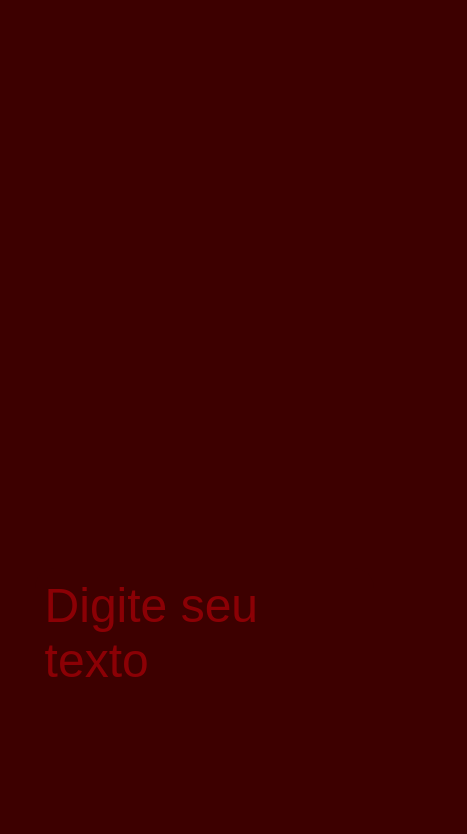
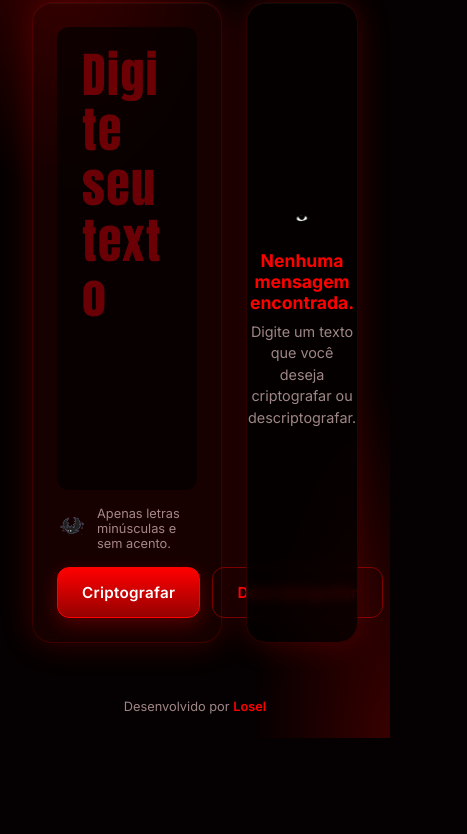
Before and after one commit to LoselSpt/Discriptografio, a plain HTML site: page index.html in a window 390 px wide. Shown: the part 106-940 px from the top of the page, 467 px wide, since content can reach past the window. After the commit the page ends 844 px from the top, so only its background shows below. Drawn offline with Linux system fonts and the light colour scheme; a web font is replaced by a local one.

Commit message:
style: novo design system com tokens, cards e botoes redesenhados
- Reorganiza o CSS em secoes com design tokens (paleta original
  preservada + cores derivadas, raios, transicoes)
- Layout em grid de dois paineis com cards translucidos e brilho
  vermelho sutil sobre fundo com gradientes radiais
- Botao primario em gradiente e secundario em contorno, com estados
  de hover/active e foco visivel
- Tipografia: Six Caps no titulo e na entrada, Inter no restante
- Remove media queries antigas com valores fixos (serao refeitas em
  abordagem mobile-first)

Co-Authored-By: Claude Opus 5.5 <noreply@anthropic.com>

```diff
--- a/style/style.css
+++ b/style/style.css
@@ -1,52 +1,54 @@
-@import url('https://fonts.googleapis.com/css2?family=Inter&display=swap');
-@import url('https://fonts.googleapis.com/css2?family=Six+Caps&display=swap');
+@import url('https://fonts.googleapis.com/css2?family=Inter:wght@400;500;600;700&family=Six+Caps&display=swap');
 
+/* ==========================================================
+   Design tokens
+   ========================================================== */
 :root {
-     --cor-primaria: #050001;
+    /* Paleta original */
+    --cor-primaria: #050001;
     --cor-secundaria: #3D0000;
     --cor-terciaria: #950101;
     --cor-quarternaria: #FF0000;
-    --fonte1:'Inter', sans-serif;
-    --fonte2: 'Six Caps', sans-serif;
+
+    /* Derivadas */
+    --superficie: rgba(61, 0, 0, 0.32);
+    --superficie-forte: rgba(5, 0, 1, 0.72);
+    --borda: rgba(255, 0, 0, 0.16);
+    --borda-forte: rgba(255, 0, 0, 0.42);
+    --texto: #ffd9d9;
+    --texto-suave: rgba(255, 217, 217, 0.62);
+    --brilho: 0 0 32px rgba(255, 0, 0, 0.22);
+
+    --fonte1: 'Inter', system-ui, sans-serif;
+    --fonte2: 'Six Caps', 'Impact', sans-serif;
+
+    --raio-lg: 1.25rem;
+    --raio-md: 0.75rem;
+    --transicao: 180ms ease;
 }
 
-* {
+/* ==========================================================
+   Base
+   ========================================================== */
+*,
+*::before,
+*::after {
+    box-sizing: border-box;
     margin: 0;
     padding: 0;
-
 }
 
 body {
-    height: 100vh;
-    box-sizing: border-box;
-    background-color: var(--cor-secundaria);
-}
-
-.cabecalho {
-    margin:10px 10px 10px;
-    width: 6.25rem;
+    min-height: 100vh;
     display: flex;
-    cursor: pointer;
-    align-items: center;
-    font-size: 3.5rem;
-    font-family: var(--fonte2);
-    color: var(--cor-quarternaria);
-
-
-}
-
-
-.cabecalho img {
-    margin: 0.9rem 0.9rem;
-    height: 2.5rem;
-    fill: var(--cor-primaria);
-}
-
-.cabecalho__link {
-    display: flex;
-    align-items: center;
-    color: inherit;
-    text-decoration: none;
+    flex-direction: column;
+    font-family: var(--fonte1);
+    color: var(--texto);
+    background-color: var(--cor-primaria);
+    background-image:
+        radial-gradient(ellipse 60% 50% at 15% 0%, rgba(149, 1, 1, 0.45), transparent 70%),
+        radial-gradient(ellipse 50% 60% at 100% 100%, rgba(61, 0, 0, 0.9), transparent 70%);
+    background-attachment: fixed;
 }
 
 .sr-only {
@@ -61,303 +63,273 @@ body {
     border: 0;
 }
 
-main {
-    display: flex;
-    justify-content: space-around;
-    margin: 1.25rem 0.47rem;
-    align-items: center;
-    height: 80vh;
+:focus-visible {
+    outline: 2px solid var(--cor-quarternaria);
+    outline-offset: 3px;
 }
 
+/* ==========================================================
+   Cabeçalho
+   ========================================================== */
+.cabecalho {
+    padding: 1.25rem 2rem 0;
+}
+
+.cabecalho__link {
+    display: inline-flex;
+    align-items: center;
+    gap: 0.75rem;
+    color: var(--cor-quarternaria);
+    text-decoration: none;
+    transition: filter var(--transicao);
+}
+
+.cabecalho__link:hover {
+    filter: drop-shadow(0 0 10px rgba(255, 0, 0, 0.6));
+}
+
+.cabecalho__link img {
+    height: 2.5rem;
+    width: auto;
+}
+
+.cabecalho__titulo {
+    font-family: var(--fonte2);
+    font-size: 3.5rem;
+    line-height: 1;
+    letter-spacing: 0.04em;
+}
+
+/* ==========================================================
+   Layout principal
+   ========================================================== */
+main {
+    flex: 1;
+    width: 100%;
+    max-width: 72rem;
+    margin: 0 auto;
+    padding: 2rem;
+    display: grid;
+    grid-template-columns: minmax(0, 1.7fr) minmax(0, 1fr);
+    gap: 1.5rem;
+    align-items: stretch;
+}
+
+.input__box,
+.output_box {
+    background: var(--superficie);
+    border: 1px solid var(--borda);
+    border-radius: var(--raio-lg);
+    box-shadow: var(--brilho), inset 0 1px 0 rgba(255, 255, 255, 0.04);
+    backdrop-filter: blur(6px);
+    padding: 1.5rem;
+}
+
+/* ==========================================================
+   Entrada
+   ========================================================== */
 .input__box {
-    margin: 1%;
-    padding: 0.5%;
-    width: 50rem;
-    font-family: var(--fonte1);
+    display: flex;
+    flex-direction: column;
+    gap: 1rem;
+}
+
+.input__box form {
+    flex: 1;
+    display: flex;
 }
 
 #input-textarea {
-    padding: 3%;
+    flex: 1;
+    width: 100%;
+    min-height: 18rem;
+    padding: 1.25rem 1.5rem;
     resize: none;
-    height: 20rem;
-    width: 100%;
-    font-size: 3rem;
-    border-radius: 1.25rem;
-    border: none;
-    background-color: var(--cor-secundaria);
+    border: 1px solid transparent;
+    border-radius: var(--raio-md);
+    background-color: var(--superficie-forte);
     color: var(--cor-quarternaria);
     font-family: var(--fonte2);
+    font-size: 3rem;
+    line-height: 1.15;
+    letter-spacing: 0.03em;
+    transition: border-color var(--transicao), box-shadow var(--transicao);
 }
 
 #input-textarea::placeholder {
-    color: #ff000d67;
+    color: rgba(255, 0, 13, 0.4);
 }
 
 #input-textarea:focus {
     outline: none;
+    border-color: var(--borda-forte);
+    box-shadow: 0 0 0 4px rgba(255, 0, 0, 0.12);
 }
 
 .warning__box {
     display: flex;
     align-items: center;
-
+    gap: 0.5rem;
+    color: var(--texto-suave);
+    font-size: 0.8rem;
 }
 
-.warning__box p {
-    margin: 1vh;
-    font-size: 0.75rem;
-    color: var(--cor-quarternaria);
-
+.warning__box img {
+    width: 2rem;
+    height: auto;
 }
 
+/* ==========================================================
+   Botões
+   ========================================================== */
 .buttons__box {
-    margin-top: 2%;
-    display: flex;
-    justify-content: center;
+    display: grid;
+    grid-template-columns: 1fr 1fr;
     gap: 0.75rem;
-    font-family: var(--fonte1);
 }
 
 button {
-    padding: 0.94rem 4.38rem;
-    border-radius: 1px;
+    padding: 0.95rem 1.5rem;
+    border-radius: var(--raio-md);
+    font-family: var(--fonte1);
+    font-size: 0.95rem;
+    font-weight: 600;
+    letter-spacing: 0.02em;
     cursor: pointer;
-    box-shadow: rgba(0, 0, 0, 0.274) 0px 2px 4px, rgba(0, 0, 0, 0.74) 0px 7px 13px -3px, rgb(0, 0, 0) 0px -3px 0px inset;
-    font-family: var(--fonte1);
+    transition: transform var(--transicao), box-shadow var(--transicao), background-color var(--transicao), color var(--transicao);
+}
+
+button:hover {
+    transform: translateY(-1px);
+}
+
+button:active {
+    transform: translateY(1px);
 }
 
 #encode-btn {
-    background-color: var(--cor-quarternaria);
-    border: 0.3px double var(--cor-primaria);
-    color: var(--cor-secundaria);
+    background: linear-gradient(180deg, var(--cor-quarternaria), var(--cor-terciaria));
+    border: 1px solid var(--cor-quarternaria);
+    color: #fff;
+    box-shadow: 0 6px 20px rgba(255, 0, 0, 0.28);
+}
+
+#encode-btn:hover {
+    box-shadow: 0 8px 28px rgba(255, 0, 0, 0.45);
 }
 
 #decode-btn {
-    background-color: var(--cor-primaria);
-    border: 0.3px double var(--cor-quarternaria);
+    background: transparent;
+    border: 1px solid var(--borda-forte);
     color: var(--cor-quarternaria);
 }
 
+#decode-btn:hover {
+    background: rgba(255, 0, 0, 0.08);
+    border-color: var(--cor-quarternaria);
+}
+
+/* ==========================================================
+   Saída
+   ========================================================== */
 .output_box {
-    background-color: var(--cor-primaria);
-    border-radius: 4px;
-    padding: 1%;
-    width: 20rem;
-    box-shadow: rgba(0, 0, 0, 0.863) 0px 2px 4px, rgba(0, 0, 0, 0.3) 0px 7px 13px -3px, rgba(0, 0, 0, 0.2) 0px -3px 0px inset;
     display: flex;
     flex-direction: column;
-    align-items: center; /* Centraliza verticalmente */
-    font-family: var(--fonte1);
+    gap: 1rem;
+    background: var(--superficie-forte);
+}
+
+.output_box form {
+    flex: 1;
+    display: flex;
+    flex-direction: column;
 }
 
 .img__box {
-    margin: 4.38rem 0rem;
-    text-align: center;
-    display: flex;
-    flex-direction: column;
-    align-items: center;
-    overflow: hidden;
-}
-
-.img__box eye.gif {
-    height: 1rem;
-    margin-bottom: 1rem; /* Adicione um espaçamento inferior para separar a imagem do texto */
-}
-
-.mesage__box {
-    flex-grow: 1;
+    flex: 1;
     display: flex;
     flex-direction: column;
     align-items: center;
     justify-content: center;
+    gap: 1rem;
     text-align: center;
-    width: 100%; /* Garante que a largura ocupe 100% do container */
-    overflow: hidden;
-    font-family: var(--fonte1);
-
 }
 
-.mesage__box h2,
+.img__box img {
+    width: 10rem;
+    max-width: 70%;
+    height: auto;
+}
+
+.mesage__box {
+    display: flex;
+    flex-direction: column;
+    gap: 0.5rem;
+}
+
+.mesage__box h2 {
+    font-size: 1.1rem;
+    font-weight: 700;
+    color: var(--cor-quarternaria);
+}
+
 .mesage__box p {
-    color: var(--cor-quarternaria); /* Adicione esta linha para definir a cor do texto */
+    font-size: 0.9rem;
+    line-height: 1.5;
+    color: var(--texto-suave);
 }
 
 #output-textarea {
     display: none;
-    padding: 3%;
+    flex: 1;
+    width: 100%;
+    min-height: 18rem;
+    padding: 1rem;
     resize: none;
-    width: 18rem;
-    height: 31.80rem;
-    font-size: 1.5rem;
-    border-radius: 0.94rem;
     border: none;
-    background-color: var(--cor-primaria);
-    color: var(--cor-quarternaria);
+    border-radius: var(--raio-md);
+    background-color: transparent;
+    color: var(--texto);
     font-family: var(--fonte1);
+    font-size: 1.15rem;
+    line-height: 1.6;
+    word-break: break-word;
 }
 
 #output-textarea:focus {
     outline: none;
 }
 
-.copy__btn__box {
-    text-align: center;
-    margin-top: 1.13rem;
-    font-family: var(--fonte1);
+#copy-btn {
+    display: none;
+    width: 100%;
+    background: transparent;
+    border: 1px solid var(--borda-forte);
+    color: var(--cor-quarternaria);
 }
 
-#copy-btn {
-    display: none;
-    background-color: var(--cor-primaria);
-    border: 3px double var(--cor-quarternaria);
-    color: var(--cor-quarternaria);
-    width: 95%;
-    box-sizing: border-box; /* Evita que a largura do botão afete o layout */
-    padding: 0.75rem 2rem;
-    border-radius: 0.2rem;
-    cursor: help;
-    font-size: 1rem;
-    font-family: var(--fonte1);
-
+#copy-btn:hover {
+    background: var(--cor-quarternaria);
+    color: var(--cor-primaria);
 }
 
-
+/* ==========================================================
+   Rodapé
+   ========================================================== */
 footer {
+    padding: 1.5rem;
     text-align: center;
-    font-size: 0.75rem;
-    padding: 12px;
-    border: 10px;
-    margin: 2%;
-    color: var(--cor-quarternaria);
-    gap: 1vh;
+    font-size: 0.8rem;
+    color: var(--texto-suave);
 }
 
 footer a {
-   text-decoration: none;
     color: var(--cor-quarternaria);
-    font-weight: bold;
-
+    font-weight: 600;
+    text-decoration: none;
+    transition: color var(--transicao);
 }
 
 footer a:hover {
-    color:#000000;
+    color: var(--texto);
 }
-
-@media (max-width: 76.37rem) {
-    main {
-        flex-direction: column;
-        height: 100vh;
-        gap: 1.25rem;
-    }
-
-    .input__box {
-        padding: 3%;
-        width: 40rem;
-    }
-
-    .output_box {
-        display: flex;
-        flex-direction: column;
-        align-items: center;
-        justify-content: center;
-        width: 40.63rem;
-    }
-
-    .img__box {
-        margin: 0px;
-    }
-
-    .mesage__box{
-        display: flex;
-        flex-direction: column;
-        padding: 0.19rem;
-        width: 31.25rem;
-        gap: 0.63rem;
-    }
-
-    #output-textarea {
-        padding: 0.19rem;
-        width: 38.75rem;
-        height: 30vh;
-    }
-
-    #copy-btn {
-        width: 34.38rem
-    }
-
-    .img__box img {
-        display: none;
-    }
-
-    footer {
-        position: relative;
-        padding: 3.38rem 0rem 2rem 0rem;
-    }
-}
-
-@media (max-width: 45.87rem) {
-    main {
-        gap: 0rem;
-    }
-
-    .input__box {
-        margin-top: -2.75rem;
-        width: 20rem;
-    }
-
-    .buttons__box {
-        display: flex;
-        flex-direction: column;
-    }
-
-    .output_box {
-        width: 18.13rem;
-        padding: 1.25rem;
-    }
-
-    .mesage__box{
-        width: 17.5rem;
-    }
-
-    #output-textarea {
-        width: 18.75rem;
-    }
-
-    #copy-btn {
-        width: 18.75rem;
-    }
-
-    footer {
-        position: relative;
-        padding: 7% 0% 10% 0%;
-    }
-}
-
-@media (max-width: 42.81rem) {
-    main {
-        gap: 4rem;
-        height: 50vh;
-    }
-
-    .input__box {
-        margin-top: 30.25rem;
-        width: 20rem;
-    }
-
-    footer {
-        position: relative;
-        padding: 100% 0% 10% 0%;
-    }
-}
-
-@media (max-width: 30.56rem) {
-    .input__box {
-        margin-top: 35.25rem;
-        width: 20rem;
-    }
-
-    footer {
-        position: relative;
-        padding: 200% 0% 10% 0%;
-    }
-}
```
